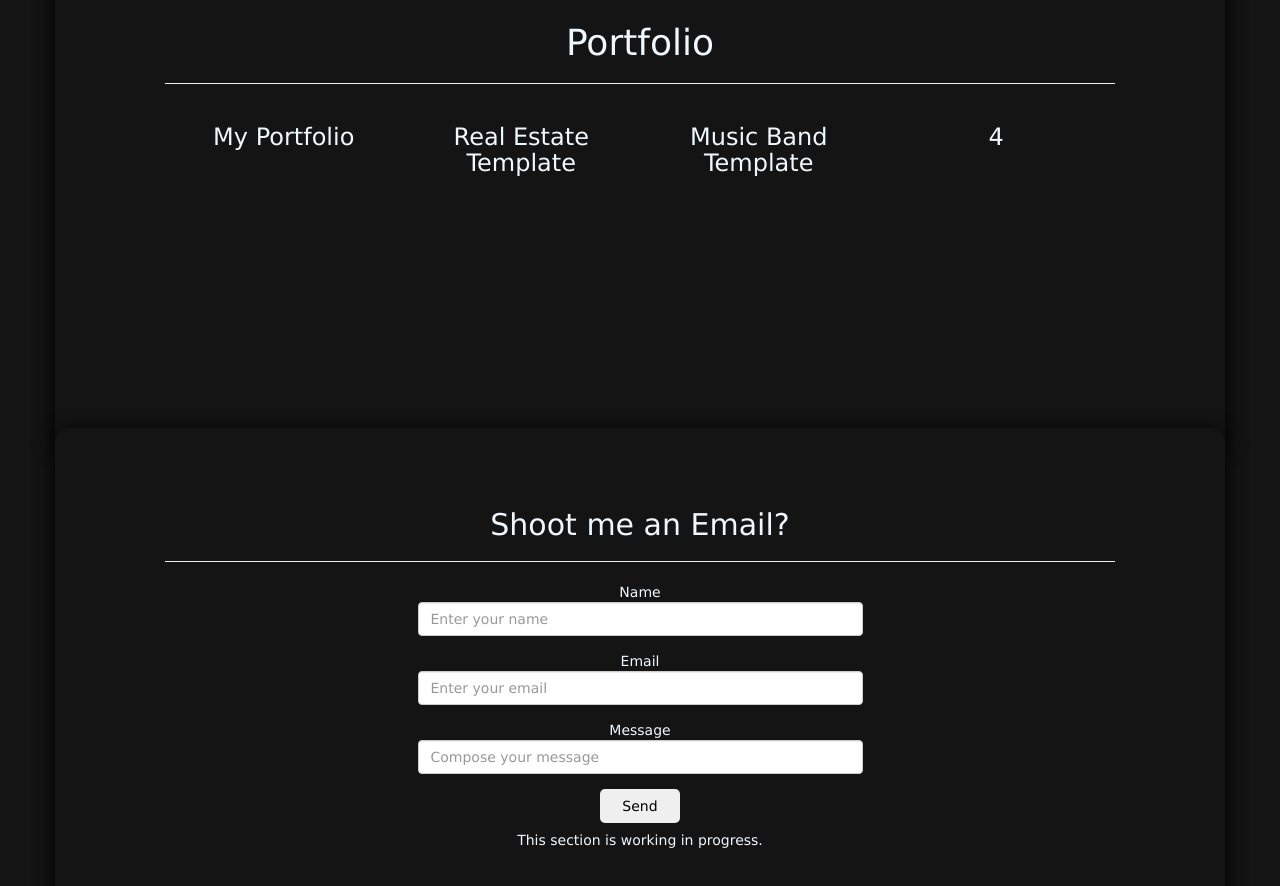
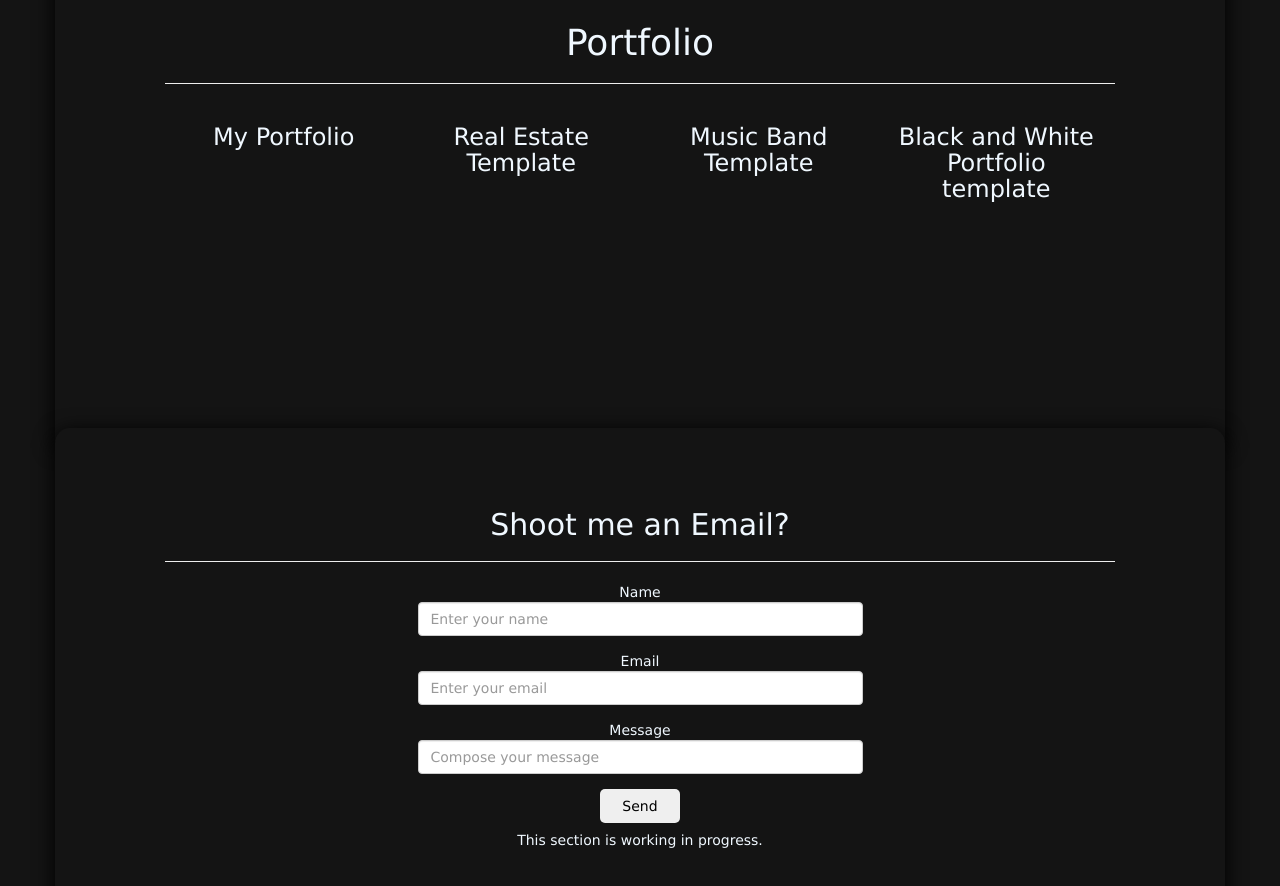
Before and after one commit to JESDslnt/JESDslnt.github.io, a plain HTML site: page index.html in a window 1280 px wide. Shown: the part 1317-2203 px from the top of the page. Drawn offline with nearby package versions, Linux system fonts and the light colour scheme.

Commit message:
Update index.html

```diff
--- a/index.html
+++ b/index.html
@@ -246,7 +246,7 @@
                       <a href="https://codepen.io/JoshuaED/pen/QqBeaV"><h3>Music Band Template</h3></a>
                     </div>
                     <div class="col-md-3 col-lg-3 item" data-aos="fade-up">
-                        <h3>4</h3>
+                      <a href="https://codepen.io/JoshuaED/pen/XePGeV"><h3>Black and White Portfolio template</h3></a>
                     </div>
                 </div>
             </div>
```
